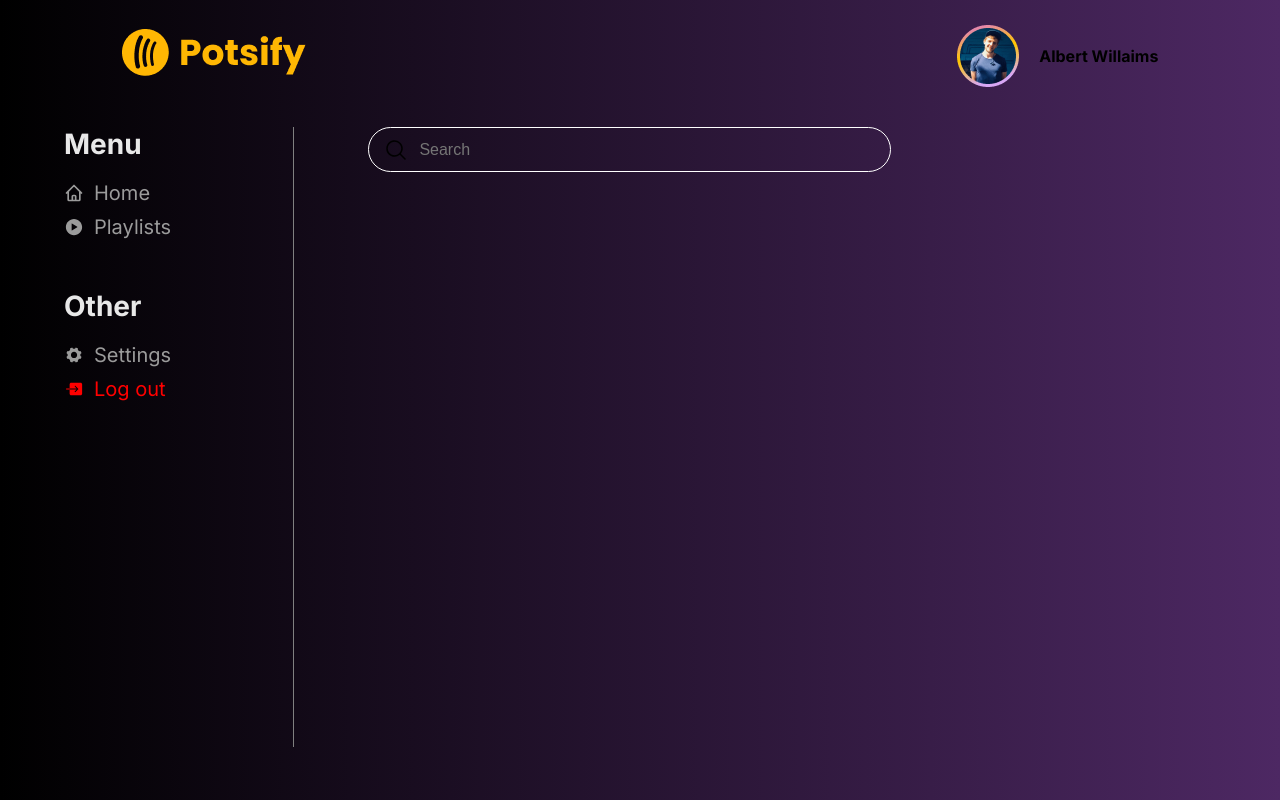
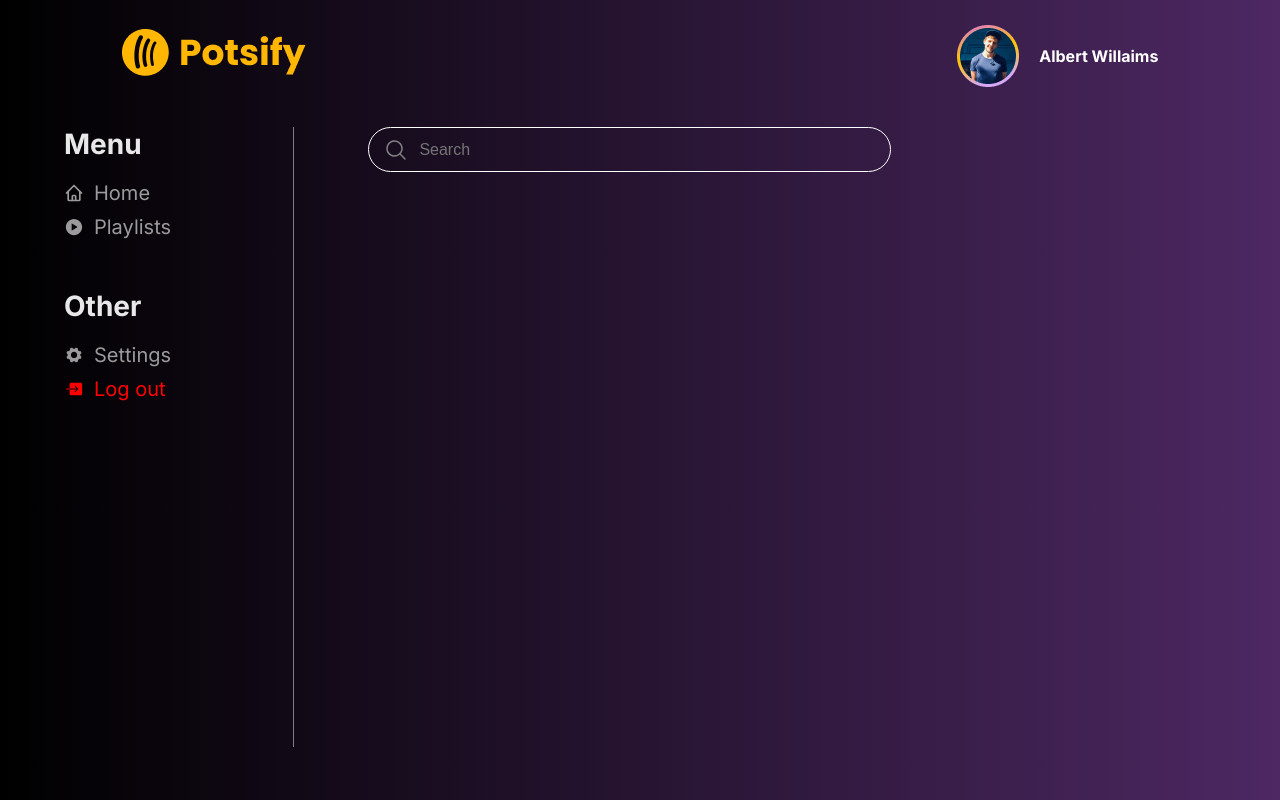
Before and after one commit to Waterboy121/final-project-team-7-deploy, a Next.js app in the folder frontend/: page /home in a window 1280 px wide. Built offline with nearby package versions, Linux system fonts and the light colour scheme.

Commit message:
Changed text and icon colors for visibility

```diff
--- a/frontend/src/Screens/Home/home.js
+++ b/frontend/src/Screens/Home/home.js
@@ -7,17 +7,11 @@ import { HiOutlineHome } from "react-icons/hi";
 import { IoIosPlayCircle, IoIosSettings, IoIosExit } from "react-icons/io";
 import { HiMagnifyingGlass } from "react-icons/hi2";
 
-
 export default function Home() {
 	return (
 		<div className={styles.container}>
 			<div className={styles.header}>
-				<Image
-					className={styles.logo}
-					src={logo}
-					alt="app logo"
-					priority
-				/>
+				<Image className={styles.logo} src={logo} alt="app logo" priority />
 				<span
 					style={{
 						display: "flex",
@@ -32,7 +26,10 @@ export default function Home() {
 						alt="profile pic"
 						priority
 					/>
-					<p style={{ fontWeight: "bold" }}> Albert Willaims</p>
+					<p style={{ fontWeight: "bold", color: "#FFFFFF" }}>
+						{" "}
+						Albert Willaims
+					</p>
 				</span>
 			</div>
 			<div className={styles.body}>
@@ -42,20 +39,38 @@ export default function Home() {
 						<p className={styles.option}>
 							<HiOutlineHome /> Home
 						</p>
-						<p className={styles.option}> <IoIosPlayCircle /> Playlists </p>
+						<p className={styles.option}>
+							{" "}
+							<IoIosPlayCircle /> Playlists{" "}
+						</p>
 					</div>
 					<div className={styles.toolbarGroup2}>
 						<h3 className={styles.optionHeader}> Other </h3>
-						<p className={styles.option}> <IoIosSettings /> Settings </p>
-						<p className={styles.option} style={{ color: "#FF0000" }}> <IoIosExit /> Log out</p>
+						<p className={styles.option}>
+							{" "}
+							<IoIosSettings /> Settings{" "}
+						</p>
+						<p className={styles.option} style={{ color: "#FF0000" }}>
+							{" "}
+							<IoIosExit /> Log out
+						</p>
 					</div>
 				</div>
-                <div className={styles.main}>
-                    <div style={{display: "flex", flexDirection: "row", alignItems: "center"}}>
-                        <p className={styles.icon}> <HiMagnifyingGlass size={"1.5em"}/> </p>
-                        <input className={styles.search} placeholder="Search"/>
-                    </div>
-                </div>
+				<div className={styles.main}>
+					<div
+						style={{
+							display: "flex",
+							flexDirection: "row",
+							alignItems: "center",
+						}}
+					>
+						<p className={styles.icon}>
+							{" "}
+							<HiMagnifyingGlass size={"1.5em"} color="gray" />{" "}
+						</p>
+						<input className={styles.search} placeholder="Search" />
+					</div>
+				</div>
 			</div>
 		</div>
 	);
```
